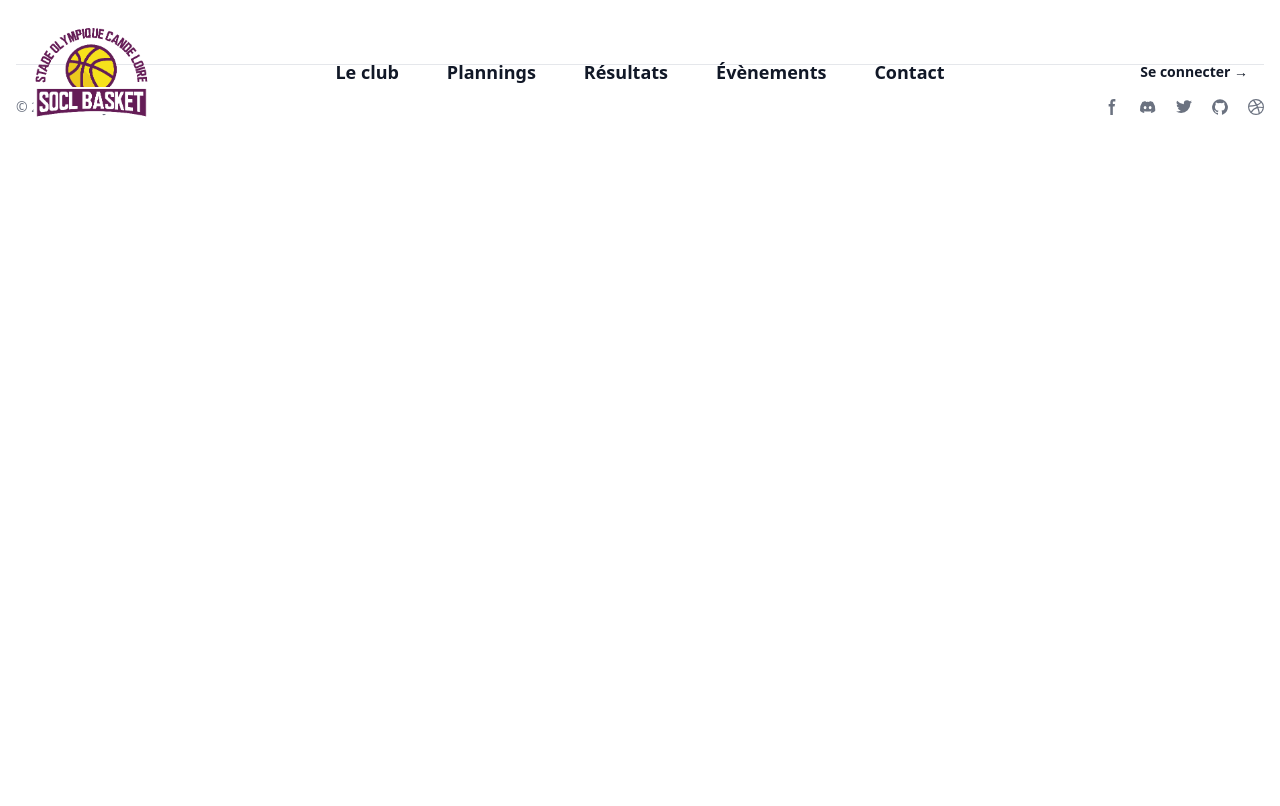
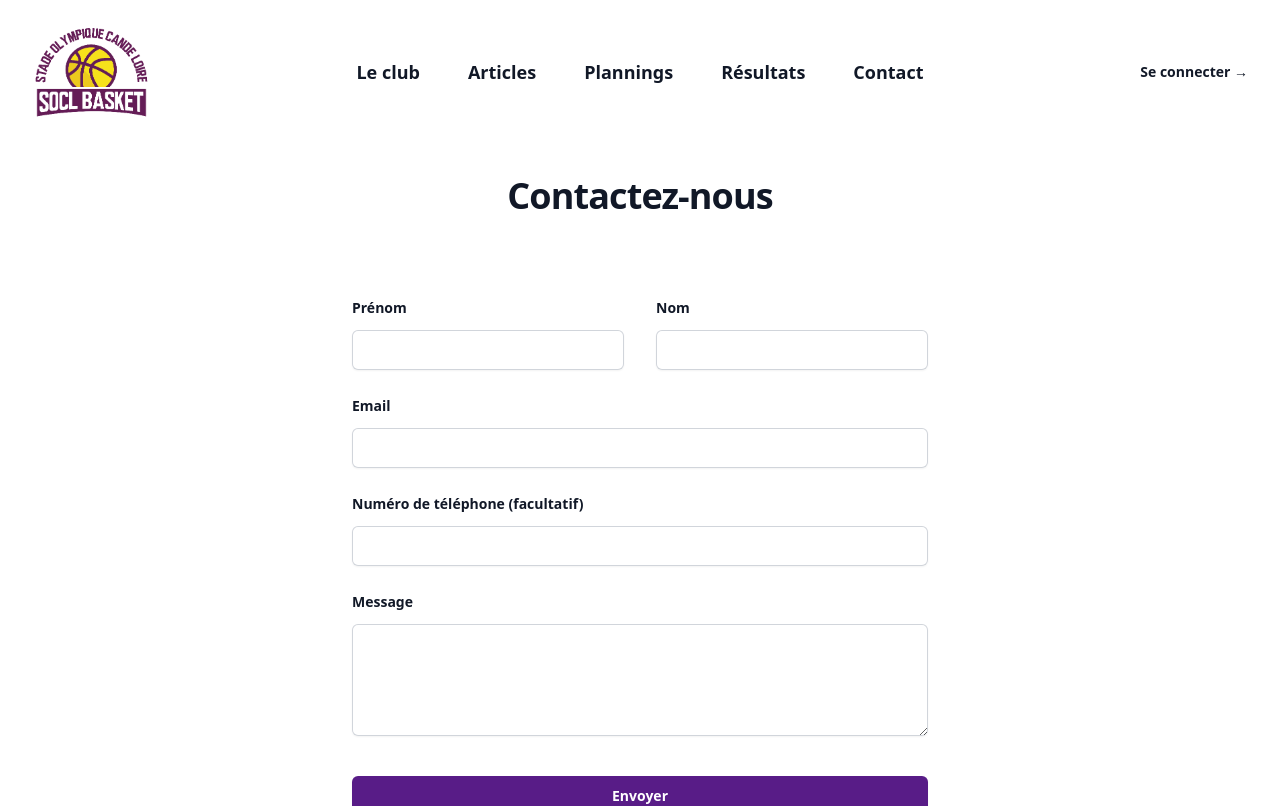
Before and after one commit to BriceJuhel/club-basket, a React (Create React App) app: page /contact in a window 1280 px wide. Shown: the top 806 px of the page. Built offline with nearby package versions, Linux system fonts and the light colour scheme.

Commit message:
Ajout page contact

```diff
--- a/package.json
+++ b/package.json
@@ -5,6 +5,7 @@
   "dependencies": {
     "@headlessui/react": "^1.7.17",
     "@heroicons/react": "^2.0.18",
+    "@tailwindcss/forms": "^0.5.6",
     "@testing-library/jest-dom": "^5.17.0",
     "@testing-library/react": "^13.4.0",
     "@testing-library/user-event": "^13.5.0",
--- a/src/App.tsx
+++ b/src/App.tsx
@@ -1,9 +1,11 @@
 import './App.css';
 import Home from './pages/Home';
+import Contact from './pages/Contact';
 import { Club } from './pages/Club';
 import { Routes, Route} from 'react-router-dom';
 import NavBar from './components/NavBar';
 import Footer from "./components/Footer"
+
 
 function App() {
   return (
@@ -12,6 +14,7 @@ function App() {
       <Routes>
         <Route path='/' element={ <Home/>}/>
         <Route path='/club' element={ <Club/>}/>
+        <Route path='/contact' element={ <Contact/>}/>
       </Routes>
       <Footer/>
     </div>
--- a/src/components/About.tsx
+++ /dev/null
@@ -1,10 +0,0 @@
-export const About = () => {
-    return (
-        <div>
-            <h1 className="text-3xl font-bold">
-            Hello world!
-            </h1>
-            <p>Test</p>
-        </div>
-    )
-}
--- a/src/components/NavBar.tsx
+++ b/src/components/NavBar.tsx
@@ -1,14 +1,15 @@
 import { useState } from 'react'
 import { Dialog } from '@headlessui/react'
 import { Bars3Icon, XMarkIcon } from '@heroicons/react/24/outline'
+import { NavLink } from 'react-router-dom'
 
 
 const navigation = [
   { name: 'Le club', href: '/club'},
+  { name: 'Articles', href: '#' },
   { name: 'Plannings', href: '#' },
   { name: 'Résultats', href: '#' },
-  { name: 'Évènements', href: '#' },
-  { name: 'Contact', href: '#' },
+  { name: 'Contact', href: '/contact' },
 ]
 
 export default function NavBar() {
@@ -39,9 +40,9 @@ export default function NavBar() {
           </div>
           <div className="hidden lg:flex lg:gap-x-12">
             {navigation.map((item) => (
-              <a key={item.name} href={item.href} className="text-sm lg:text-lg font-semibold leading-6 text-gray-900">
+              <NavLink key={item.name} to={item.href} className="text-sm lg:text-lg leading-6 text-gray-900 hover:text-[#581c87]" style={({isActive}) => ({fontWeight: isActive ? 'bold' : 'bold'})}>
                 {item.name}
-              </a>
+              </NavLink>
             ))}
           </div>
           <div className="hidden lg:flex lg:flex-1 lg:justify-end">
--- a/src/pages/Club.tsx
+++ b/src/pages/Club.tsx
@@ -1,7 +1,7 @@
 export const Club = () => {
     return (
-    <div>
+    <main>
         <h3>Organisation du club</h3>
-    </div>
+    </main>
     )
 }
--- /dev/null
+++ b/src/pages/Contact.tsx
@@ -0,0 +1,107 @@
+import { useState } from 'react'
+import { ChevronDownIcon } from '@heroicons/react/20/solid'
+import { Switch } from '@headlessui/react'
+
+function classNames(...classes: string[]) {
+  return classes.filter(Boolean).join(' ')
+}
+
+export default function Contact() {
+  const [agreed, setAgreed] = useState(false)
+
+  return (
+    <div className="isolate bg-white px-6 py-24 sm:py-32 lg:px-8 mt-12">
+      <div
+        className="absolute inset-x-0 top-[-10rem] -z-10 transform-gpu overflow-hidden blur-3xl sm:top-[-20rem]"
+        aria-hidden="true"
+      >
+
+      </div>
+      <div className="mx-auto max-w-2xl text-center">
+        <h2 className="text-3xl font-bold tracking-tight text-gray-900 sm:text-4xl">Contactez-nous</h2>
+      </div>
+      <form action="#" method="POST" className="mx-auto mt-16 max-w-xl sm:mt-20">
+        <div className="grid grid-cols-1 gap-x-8 gap-y-6 sm:grid-cols-2">
+          <div>
+            <label htmlFor="first-name" className="block text-sm font-semibold leading-6 text-gray-900">
+              Prénom
+            </label>
+            <div className="mt-2.5">
+              <input
+                type="text"
+                name="first-name"
+                id="first-name"
+                autoComplete="given-name"
+                className="block w-full rounded-md border-0 px-3.5 py-2 text-gray-900 shadow-sm ring-1 ring-inset ring-gray-300 placeholder:text-gray-400 focus:ring-2 focus:ring-inset focus:ring-purple-900 sm:text-sm sm:leading-6"
+              />
+            </div>
+          </div>
+          <div>
+            <label htmlFor="last-name" className="block text-sm font-semibold leading-6 text-gray-900">
+              Nom
+            </label>
+            <div className="mt-2.5">
+              <input
+                type="text"
+                name="last-name"
+                id="last-name"
+                autoComplete="family-name"
+                className="block w-full rounded-md border-0 px-3.5 py-2 text-gray-900 shadow-sm ring-1 ring-inset ring-gray-300 placeholder:text-gray-400 focus:ring-2 focus:ring-inset focus:ring-purple-900 sm:text-sm sm:leading-6"
+              />
+            </div>
+          </div>
+          <div className="sm:col-span-2">
+            <label htmlFor="email" className="block text-sm font-semibold leading-6 text-gray-900">
+              Email
+            </label>
+            <div className="mt-2.5">
+              <input
+                type="email"
+                name="email"
+                id="email"
+                autoComplete="email"
+                className="block w-full rounded-md border-0 px-3.5 py-2 text-gray-900 shadow-sm ring-1 ring-inset ring-gray-300 placeholder:text-gray-400 focus:ring-2 focus:ring-inset focus:ring-purple-900 sm:text-sm sm:leading-6"
+              />
+            </div>
+          </div>
+          <div className="sm:col-span-2">
+            <label htmlFor="phone-number" className="block text-sm font-semibold leading-6 text-gray-900">
+              Numéro de téléphone (facultatif)
+            </label>
+            <div className="relative mt-2.5">
+              <input
+                type="tel"
+                name="phone-number"
+                id="phone-number"
+                autoComplete="tel"
+                className="block w-full rounded-md border-0 px-3.5 py-2 text-gray-900 shadow-sm ring-1 ring-inset ring-gray-300 placeholder:text-gray-400 focus:ring-2 focus:ring-inset focus:ring-purple-900 sm:text-sm sm:leading-6"
+              />
+            </div>
+          </div>
+          <div className="sm:col-span-2">
+            <label htmlFor="message" className="block text-sm font-semibold leading-6 text-gray-900">
+              Message
+            </label>
+            <div className="mt-2.5">
+              <textarea
+                name="message"
+                id="message"
+                rows={4}
+                className="block w-full rounded-md border-0 px-3.5 py-2 text-gray-900 shadow-sm ring-1 ring-inset ring-gray-300 placeholder:text-gray-400 focus:ring-2 focus:ring-inset focus:ring-purple-900 sm:text-sm sm:leading-6"
+                defaultValue={''}
+              />
+            </div>
+          </div>
+        </div>
+        <div className="mt-10">
+          <button
+            type="submit"
+            className="block w-full rounded-md bg-purple-900 px-3.5 py-2.5 text-center text-sm font-semibold text-white shadow-sm hover:bg-indigo-500 focus-visible:outline focus-visible:outline-2 focus-visible:outline-offset-2 focus-visible:outline-indigo-600"
+          >
+            Envoyer
+          </button>
+        </div>
+      </form>
+    </div>
+  )
+}
--- a/src/pages/Home.tsx
+++ b/src/pages/Home.tsx
@@ -8,7 +8,8 @@ const posts = [
     date: 'Mar 16, 2020',
     datetime: '2020-03-16',
     category: { title: 'Marketing', href: '#' },
-    image : '/images/shoes.jpg'
+    image : '/images/shoes.jpg',
+    alt : 'Chaussures'
   },
   {
     id: 2,
@@ -19,7 +20,8 @@ const posts = [
     date: 'Mar 16, 2020',
     datetime: '2020-03-16',
     category: { title: 'Marketing', href: '#' },
-    image : '/images/arbitre.jpg'
+    image : '/images/arbitre.jpg',
+    alt : 'Arbitre'
   },
   {
     id: 3,
@@ -30,14 +32,15 @@ const posts = [
     date: 'Mar 16, 2020',
     datetime: '2020-03-16',
     category: { title: 'Marketing', href: '#' },
-    image : '/images/playground.jpg'
+    image : '/images/playground.jpg',
+    alt : 'Terrain'
   },
   // More posts...
 ]
 
 export default function Home() {
   return (
-    <div className="bg-white">
+    <main className="bg-white">
       <div className="relative isolate px-6 pt-14 lg:px-8">
         <div
           className="absolute inset-x-0 -top-40 -z-10 transform-gpu overflow-hidden blur-3xl sm:-top-80"
@@ -50,7 +53,7 @@ export default function Home() {
               Bienvenue sur le site du <span className="text-purple-900">SOCL</span> Basket
             </h1>
             <p className="mt-6 text-sm sm:text-lg leading-8 text-gray-600">
-              Vous trouverez ici toutes les infos, les résultats, les différents évènements de la vie du club de Candé - Loiré !
+              Vous trouverez ici toutes les infos, les résultats, les différents évènements de la vie du club de Candé-Loiré !
             </p>
           </div>
         </div>
@@ -76,13 +79,13 @@ export default function Home() {
                 </a>
               </div>
               <div className="group relative">
-                <h3 className="mt-3 text-lg font-semibold leading-6 text-gray-900 group-hover:text-gray-600 mb-4">
+                <h3 className="mt-3 text-lg font-semibold leading-6 text-gray-900 group-hover:text-[#581c87] hover:underline mb-4">
                   <a href={post.href}>
                     <span className="absolute inset-0" />
                     {post.title}
                   </a>
                 </h3>
-                <img src={post.image} alt="" className="rounded-lg h-60 w-full object-cover" />
+                <img src={post.image} alt={post.alt} className="rounded-lg h-60 w-full object-cover" />
                 <p className="mt-5 line-clamp-3 text-sm leading-6 text-gray-600">{post.description}</p>
               </div>
             </article>
@@ -90,6 +93,6 @@ export default function Home() {
           </div>
         </div>
       </div>
-    </div>
+    </main>
   );
 }
--- a/tailwind.config.js
+++ b/tailwind.config.js
@@ -6,5 +6,7 @@ module.exports = {
   theme: {
     extend: {},
   },
-  plugins: [],
+  plugins: [
+    require('@tailwindcss/forms'),
+  ],
 }
```
Also changed, not shown: 2 other files (tests, documents, lock files or other folders).
